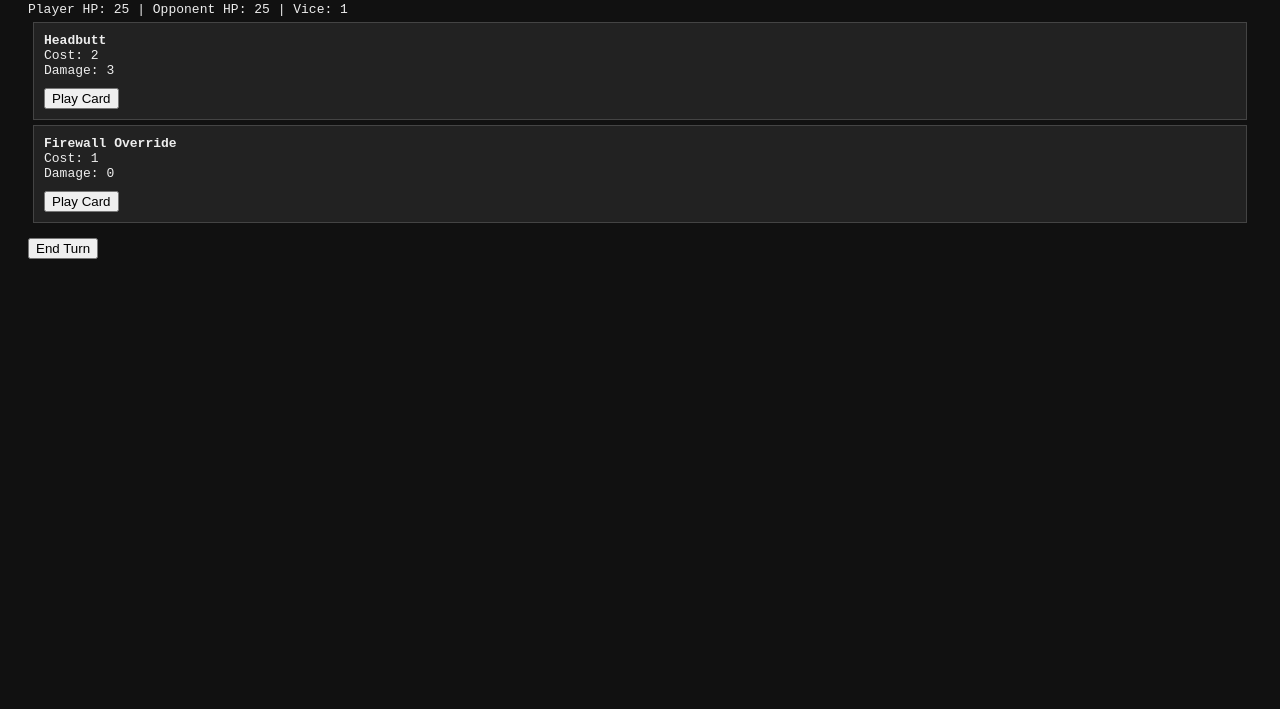
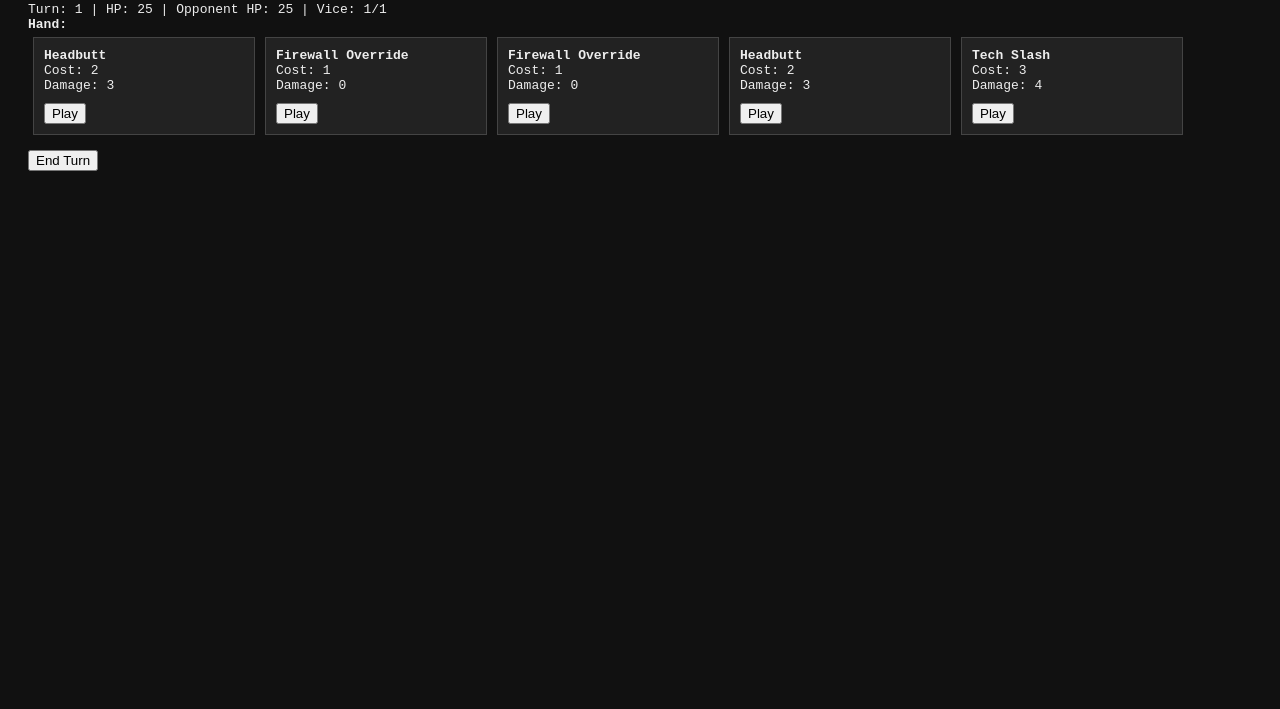
Before and after one commit to walterhansen52/vice-tcg, a plain HTML site: page index.html in a window 1280 px wide. Shown: the part 91-800 px from the top of the page. Drawn offline with Linux system fonts and the light colour scheme.

Commit message:
Add files via upload

```diff
--- a/index.html
+++ b/index.html
@@ -4,17 +4,18 @@
   <title>Vice Tactics MVP</title>
   <style>
     body { font-family: monospace; background: #111; color: #eee; padding: 20px; }
-    .card { border: 1px solid #444; padding: 10px; margin: 5px; background: #222; }
+    .card { border: 1px solid #444; padding: 10px; margin: 5px; background: #222; display: inline-block; width: 200px; }
     button { margin-top: 10px; }
   </style>
 </head>
 <body>
-  <h1>Vice Tactics MVP (Playable)</h1>
-  <div id="status">Player HP: 25 | Opponent HP: 25 | Vice: 1</div>
+  <h1>Vice Tactics MVP</h1>
+  <div id="status"></div>
+  <div><strong>Hand:</strong></div>
   <div id="hand"></div>
   <button onclick="endTurn()">End Turn</button>
   <script>
-    let playerHP = 25, opponentHP = 25, vice = 1, turn = 1;
+    let playerHP = 25, opponentHP = 25, maxVice = 1, currentVice = 1, turn = 1;
     let hand = [];
 
     const deck = [
@@ -22,34 +23,43 @@
       { name: "Firewall Override", cost: 1, damage: 0 },
       { name: "Firewall Override", cost: 1, damage: 0 },
       { name: "Headbutt", cost: 2, damage: 3 },
+      { name: "Tech Slash", cost: 3, damage: 4 },
+      { name: "Glitch Pulse", cost: 2, damage: 2 },
+      { name: "Nanite Swarm", cost: 1, damage: 1 },
+      { name: "Hack Spike", cost: 2, damage: 2 }
     ];
 
     function drawCard() {
-      if (deck.length > 0) {
+      if (deck.length > 0 && hand.length < 10) {
         hand.push(deck.shift());
       }
     }
 
+    function drawStartingHand() {
+      for (let i = 0; i < 5; i++) drawCard();
+    }
+
     function render() {
-      document.getElementById("status").textContent = `Player HP: ${playerHP} | Opponent HP: ${opponentHP} | Vice: ${vice}`;
+      document.getElementById("status").innerText =
+        `Turn: ${turn} | HP: ${playerHP} | Opponent HP: ${opponentHP} | Vice: ${currentVice}/${maxVice}`;
       const handDiv = document.getElementById("hand");
       handDiv.innerHTML = "";
-      hand.forEach((card, index) => {
-        const div = document.createElement("div");
-        div.className = "card";
-        div.innerHTML = `<strong>${card.name}</strong><br>Cost: ${card.cost}<br>Damage: ${card.damage}<br>`;
+      hand.forEach((card, i) => {
+        const cardDiv = document.createElement("div");
+        cardDiv.className = "card";
+        cardDiv.innerHTML = `<strong>${card.name}</strong><br>Cost: ${card.cost}<br>Damage: ${card.damage}<br>`;
         const btn = document.createElement("button");
-        btn.textContent = "Play Card";
-        btn.onclick = () => playCard(index);
-        div.appendChild(btn);
-        handDiv.appendChild(div);
+        btn.innerText = "Play";
+        btn.onclick = () => playCard(i);
+        cardDiv.appendChild(btn);
+        handDiv.appendChild(cardDiv);
       });
     }
 
     function playCard(index) {
       const card = hand[index];
-      if (card.cost <= vice) {
-        vice -= card.cost;
+      if (card.cost <= currentVice) {
+        currentVice -= card.cost;
         opponentHP -= card.damage;
         hand.splice(index, 1);
         render();
@@ -60,14 +70,13 @@
 
     function endTurn() {
       turn++;
-      vice = turn > 10 ? 10 : turn;
+      maxVice = Math.min(10, maxVice + 1);
+      currentVice = maxVice;
       drawCard();
       render();
     }
 
-    // Initial setup
-    drawCard();
-    drawCard();
+    drawStartingHand();
     render();
   </script>
 </body>
```
